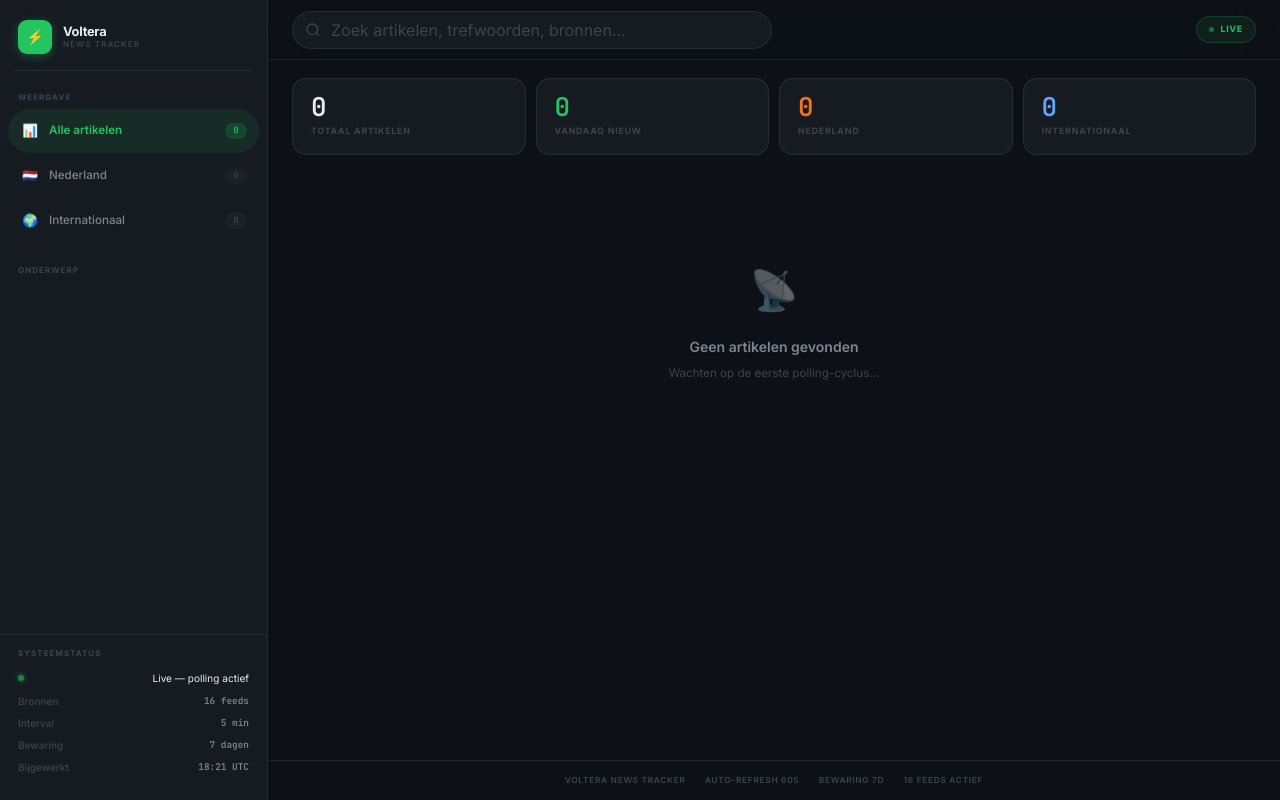
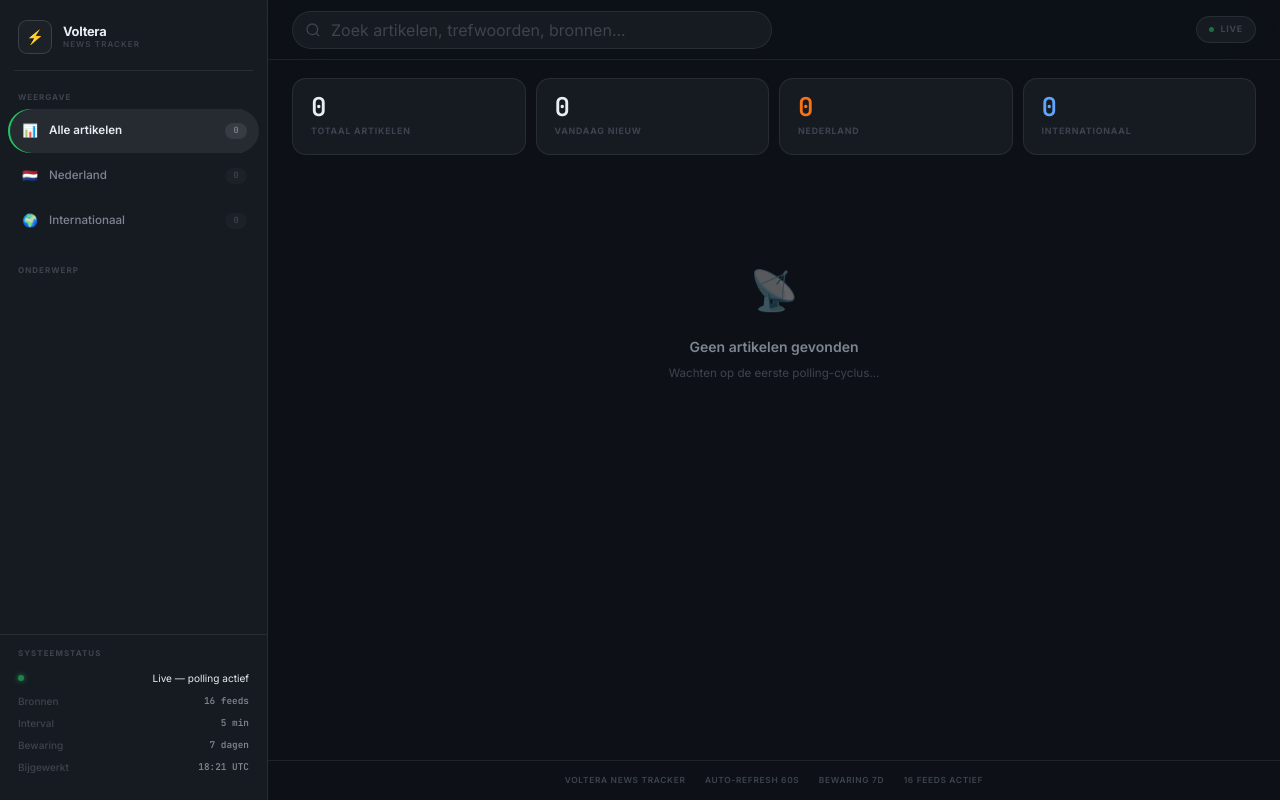
Before and after one commit to Jmoney42069/VRSSNews, a Flask app: page / in a window 1280 px wide. Run offline with Flask 3, Linux system fonts and the light colour scheme; data that the repository does not hold is empty.

Commit message:
style: strip green from brand/nav/metrics — only tiny live dot + tier1 border remain

```diff
--- a/static/style.css
+++ b/static/style.css
@@ -110,9 +110,9 @@ button,input { -webkit-tap-highlight-color:transparent; }
     align-items: center;
     justify-content: center;
     font-size: 1rem;
-    background: var(--accent);
+    background: var(--surface-alt);
+    border: 1px solid var(--border-hover);
     border-radius: 9px;
-    box-shadow: 0 2px 10px rgba(34,197,94,0.35);
     flex-shrink: 0;
 }
 
@@ -173,9 +173,10 @@ button,input { -webkit-tap-highlight-color:transparent; }
 }
 
 .nav-item.active {
-    background: var(--accent-soft);
-    color: var(--accent);
+    background: rgba(255,255,255,0.07);
+    color: var(--text);
     font-weight: 600;
+    box-shadow: inset 2px 0 0 var(--accent);
 }
 
 .nav-icon { font-size:0.9rem; width:20px; text-align:center; flex-shrink:0; }
@@ -194,8 +195,8 @@ button,input { -webkit-tap-highlight-color:transparent; }
 }
 
 .nav-item.active .nav-count {
-    background: var(--accent-mid);
-    color: var(--accent);
+    background: rgba(255,255,255,0.08);
+    color: var(--text-sub);
 }
 
 /* ── Sidebar stats ── */
@@ -322,9 +323,9 @@ button,input { -webkit-tap-highlight-color:transparent; }
 }
 .search-input::placeholder { color:var(--text-muted); }
 .search-input:focus {
-    border-color: var(--accent);
+    border-color: rgba(255,255,255,0.25);
     background: var(--surface-alt);
-    box-shadow: 0 0 0 3px var(--accent-soft);
+    box-shadow: 0 0 0 3px rgba(255,255,255,0.04);
 }
 
 .search-clear {
@@ -352,11 +353,11 @@ button,input { -webkit-tap-highlight-color:transparent; }
     font-weight: 700;
     text-transform: uppercase;
     letter-spacing: 0.09em;
-    color: var(--green);
-    background: var(--green-soft);
+    color: var(--text-muted);
+    background: var(--surface);
     padding: 5px 12px;
     border-radius: var(--radius-pill);
-    border: 1px solid rgba(34,197,94,0.2);
+    border: 1px solid var(--border);
     white-space: nowrap;
 }
 
@@ -410,10 +411,10 @@ button,input { -webkit-tap-highlight-color:transparent; }
     color: var(--text-muted);
 }
 
-/* Alleen het getal krijgt kleur, niet de hele kaart */
+/* Alleen categorie-getallen krijgen kleur */
 .nl-text    { color: var(--nl); }
 .int-text   { color: var(--int); }
-.today-text { color: var(--green); }
+.today-text { color: var(--text); }
 
 /* =============================================================
    CONTENT
@@ -582,7 +583,7 @@ button,input { -webkit-tap-highlight-color:transparent; }
     letter-spacing: -0.01em;
 }
 .card-title a { transition: color var(--t); }
-.card-title a:hover { color: var(--accent); }
+.card-title a:hover { color: var(--text); text-decoration: underline; text-decoration-color: rgba(255,255,255,0.2); }
 
 .card-summary {
     font-size: 0.78rem;
@@ -617,11 +618,11 @@ button,input { -webkit-tap-highlight-color:transparent; }
     white-space: nowrap;
 }
 
-/* Score tag krijgt groen — dat is het enige prominente groen in de cards */
 .tag-score {
-    background: var(--accent-soft);
-    color: var(--accent);
+    background: var(--surface-alt);
+    color: var(--text-sub);
     font-family: var(--mono);
+    border: 1px solid var(--border);
 }
 
 .tag-sentiment {
@@ -644,9 +645,9 @@ button,input { -webkit-tap-highlight-color:transparent; }
     transition: all var(--t);
 }
 .tag-topic:hover {
-    background: var(--accent-soft);
-    color: var(--accent);
-    border-color: rgba(34,197,94,0.25);
+    background: rgba(255,255,255,0.07);
+    color: var(--text);
+    border-color: var(--border-hover);
 }
 
 /* Empty state */
```
